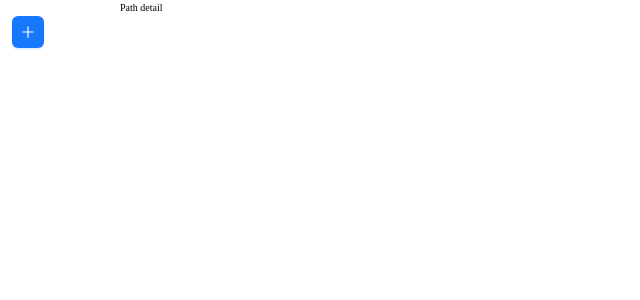
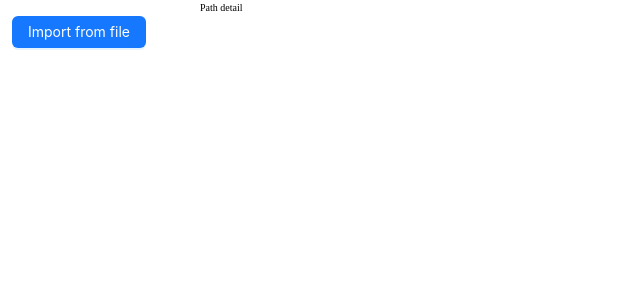
Before and after one commit to 1nb-crew/edit-openapi, a React (Vite) app: page / in a window 1280 px wide. Shown: the top 300 px of the page, without its empty margins (0-640 px from the left). Built offline with nearby package versions, Linux system fonts and the light colour scheme.

Commit message:
AppState

```diff
--- a/src/components/FileSelector/FileSelector.tsx
+++ b/src/components/FileSelector/FileSelector.tsx
@@ -1,11 +1,69 @@
-import React from 'react';
+import React, { useContext, useState } from 'react';
 import classes from './style.module.css';
-import { Button } from 'antd';
+import {
+  Button,
+  Space,
+  Typography,
+  Upload,
+  UploadFile,
+  UploadProps,
+} from 'antd';
+import { UploadOutlined } from '@ant-design/icons';
+import { Props } from './types';
+import { AppContext } from '../../views/StartPage/StartPage';
 
-function render() {
+const { Text } = Typography;
+
+function render({ onConfirm }: Props) {
+  const [fileList, setFileList] = useState<UploadFile[]>([]);
+  const [error, setError] = useState<string>('');
+
+  const appState = useContext(AppContext);
+
+  const props: UploadProps = {
+    fileList,
+    customRequest: async (fsFile) => {
+      setFileList([]);
+
+      const fileListItem: UploadFile = {
+        uid: (fsFile.file as File).name || '1',
+        name: (fsFile.file as File).name || '1',
+        status: 'uploading',
+      };
+
+      setFileList([fileListItem]);
+      const fileContent = await (fsFile.file as File).text();
+
+      try {
+        JSON.parse(fileContent);
+        localStorage.setItem('schema', fileContent);
+        appState?.restoreSchemaFromLocalStorage();
+        setError('');
+      } catch (e) {
+        setError(e as string);
+        setFileList([]);
+        return;
+      }
+
+      if (fileContent) {
+        localStorage.setItem('schema', fileContent);
+      }
+
+      setFileList([{ ...fileListItem, status: 'done' }]);
+      onConfirm?.();
+    },
+  };
+
   return (
     <section className={classes.root}>
-      Select file <Button type="primary">...</Button>
+      <Space direction="vertical">
+        <Upload {...props}>
+          <Button icon={<UploadOutlined />}>Click to Upload</Button>
+        </Upload>
+        <div>
+          {error ? <Text type="danger">{error.toString()}</Text> : null}
+        </div>
+      </Space>
     </section>
   );
 }
--- /dev/null
+++ b/src/components/FileSelector/types.ts
@@ -0,0 +1,3 @@
+export interface Props {
+  onConfirm?: () => void;
+}
--- /dev/null
+++ b/src/state/index.ts
@@ -0,0 +1,16 @@
+import { useState } from 'react';
+import { restoreSchema } from '../utils/import';
+
+export function useAppState() {
+  const [schema, setSchema] = useState<any>({});
+
+  function restoreSchemaFromLocalStorage() {
+    setSchema(restoreSchema());
+  }
+
+  return {
+    schema,
+    setSchema,
+    restoreSchemaFromLocalStorage,
+  };
+}
--- a/src/services/import/index.ts
+++ b/src/utils/import/index.ts
@@ -1 +1,2 @@
 export * from './importFromJson';
+export * from './restoreSchema';
--- /dev/null
+++ b/src/utils/import/restoreSchema.ts
@@ -0,0 +1,11 @@
+export function restoreSchema() {
+  const stringSchema = localStorage.getItem('schema');
+
+  if (!stringSchema) return {};
+
+  try {
+    return JSON.parse(stringSchema);
+  } catch (e) {
+    return {};
+  }
+}
--- a/src/views/StartPage/PathsList/PathsList.tsx
+++ b/src/views/StartPage/PathsList/PathsList.tsx
@@ -1,31 +1,37 @@
-import React, { useState } from 'react';
+import React, { useContext, useState } from 'react';
 import classes from './style.module.css';
 import { Button, Drawer } from 'antd';
-import { PlusOutlined } from '@ant-design/icons';
 import FileSelector from '../../../components/FileSelector/FileSelector';
+import { AppContext } from '../StartPage';
 
 function render() {
-  const [isImportShown, setIsTooltipShown] = useState(false);
+  const [isImportShown, setIsImportShown] = useState(false);
+  const appState = useContext(AppContext);
 
   const handleButtonClick = () => {
-    setIsTooltipShown(true);
+    setIsImportShown(true);
+  };
+
+  const handleFileLoad = () => {
+    setIsImportShown(false);
   };
 
   return (
     <section className={classes.root}>
       <div>
-        <Button
-          icon={<PlusOutlined />}
-          type="primary"
-          onClick={handleButtonClick}
-        ></Button>
-        <Drawer
-          visible={isImportShown}
-          placement="left"
-          onClose={() => setIsTooltipShown(false)}
-        >
-          <FileSelector></FileSelector>
-        </Drawer>
+        <Button type="primary" onClick={handleButtonClick}>
+          Import from file
+        </Button>
+        <div>{appState?.schema.openapi}</div>
+        {isImportShown ? (
+          <Drawer
+            open={true}
+            placement="left"
+            onClose={() => setIsImportShown(false)}
+          >
+            <FileSelector onConfirm={handleFileLoad}></FileSelector>
+          </Drawer>
+        ) : null}
       </div>
     </section>
   );
--- a/src/views/StartPage/StartPage.tsx
+++ b/src/views/StartPage/StartPage.tsx
@@ -1,12 +1,28 @@
-import React from 'react';
+import React, { useEffect } from 'react';
 import classes from './style.module.css';
 import PathsList from './PathsList/PathsList';
+import { useAppState } from '../../state';
+import { restoreSchema } from '../../utils/import';
+
+export const AppContext = React.createContext<ReturnType<
+  typeof useAppState
+> | null>(null);
 
 function render() {
+  const appState = useAppState();
+
+  useEffect(() => appState.setSchema(restoreSchema()), []);
+
   return (
     <section className={classes.app}>
-      <PathsList />
-      <section>Path detail</section>
+      <AppContext.Provider value={appState}>
+        <div className={classes.sidebar}>
+          <PathsList />
+        </div>
+        <div className={classes.main_container}>
+          <section>Path detail</section>
+        </div>
+      </AppContext.Provider>
     </section>
   );
 }
--- a/src/views/StartPage/style.module.css
+++ b/src/views/StartPage/style.module.css
@@ -1,8 +1,13 @@
 .app {
     display: grid;
-    grid-template-columns: 12rem 1fr;
+    grid-template-columns: 20rem 1fr;
     height: 100vh;
 }
 
 .main_container{
+    overflow: auto;
 }
+
+.sidebar {
+    overflow: auto;
+}
```
Also changed, not shown: src/utils/import/importFromJson.ts (renamed from src/services/import/importFromJson.ts).
